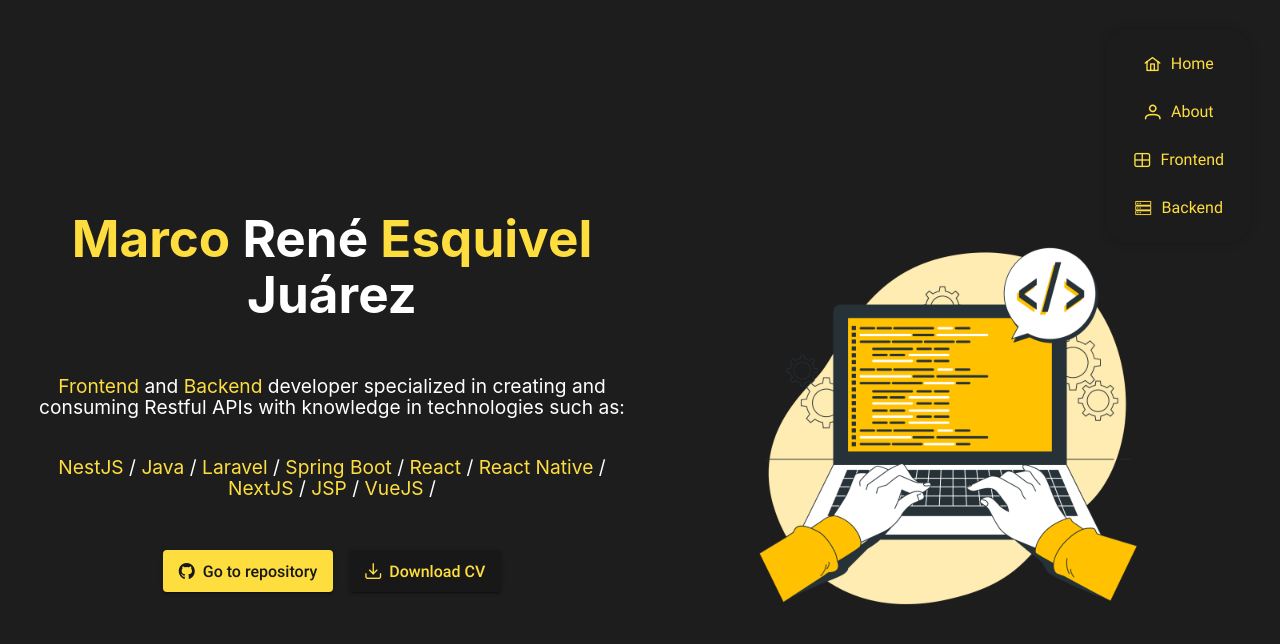
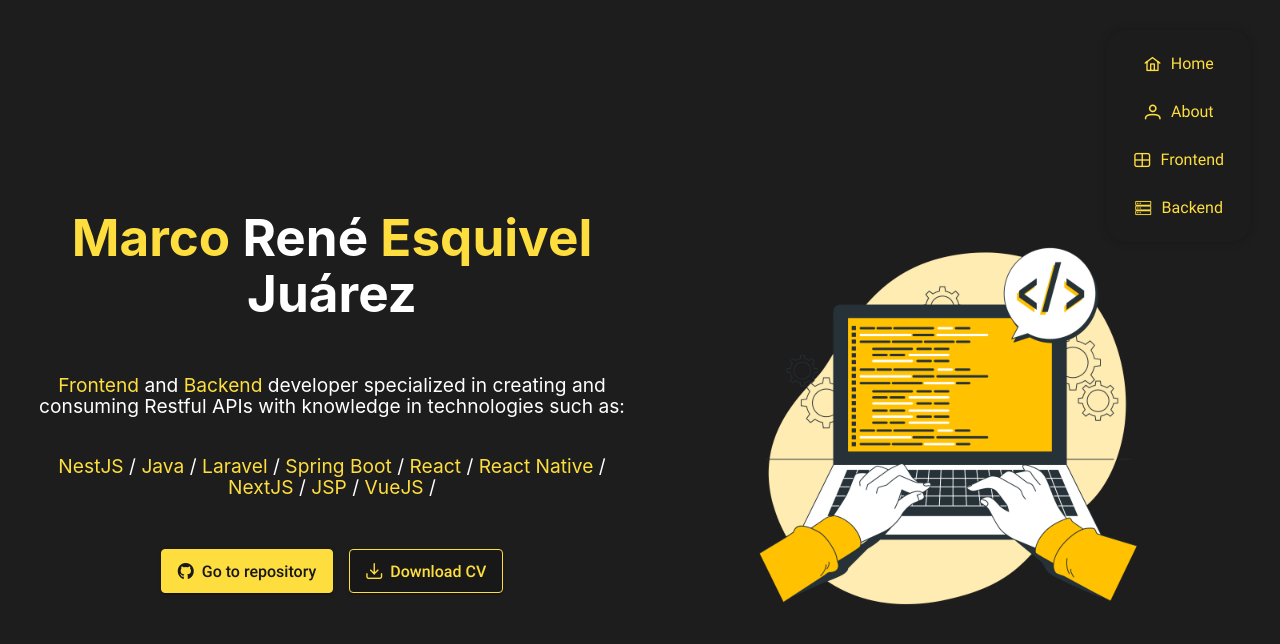
Before and after one commit to MarcoEsquivel1/Portfolio, a React (Vite) app: page /#/ in a window 1280 px wide. Shown: the top 644 px of the page. Built offline with nearby package versions, Linux system fonts and the light colour scheme.

Commit message:
fix: Fix button styles

```diff
--- a/src/router/ReactRouter.tsx
+++ b/src/router/ReactRouter.tsx
@@ -1,4 +1,4 @@
-import { Route, Routes, useLocation } from 'react-router-dom';
+import { Route, Routes } from 'react-router-dom';
 
 import { About, Backend, Frontend, Home } from '../pages';
 
--- a/src/scss/styles.scss
+++ b/src/scss/styles.scss
@@ -83,7 +83,6 @@
   &:hover{
     background-color: rgba($colorMenu, 1);
   }
-
 }
 @media screen and (max-width: 960px) {
   .p-menubar .p-menubar-root-list {
@@ -185,13 +184,16 @@
   margin-top: 2rem;
   margin-bottom: 2rem;
 
-  .button {
-    background-color: $colorFont !important;
-    color: $colorMenu !important;
+  .p-button {
     border: 1px solid $colorFont !important;
     position: relative;
     z-index: 1;
     animation: pop-in 1s ease-in-out;
+  }
+
+  .button-normal {
+    background-color: $colorFont !important;
+    color: $colorMenu !important;
 
     &:hover {
       color: $colorFont !important;
@@ -217,15 +219,35 @@
       opacity: 1;
       z-index: -1;
     }
+  }
 
-    &-normal {
-      background-color: $colorFont !important;
+  .button-outlined {
+    background-color: $colorMenu !important;
+    color: $colorFont !important;
+
+    &:hover {
       color: $colorMenu !important;
+      border: 1px solid $colorFont !important;
     }
 
-    &-outlined {
-      background-color: $colorMenu !important;
-      color: $colorFont !important;
+    &:before {
+      content: "";
+      transition: 0.5s all ease;
+      position: absolute;
+      top: 0;
+      left: 50%;
+      right: 50%;
+      bottom: 0;
+      opacity: 0;
+      background-color: $colorFont;
+    }
+
+    &:hover:before {
+      transition: 0.5s all ease;
+      left: 0;
+      right: 0;
+      opacity: 1;
+      z-index: -1;
     }
   }
 }
```
